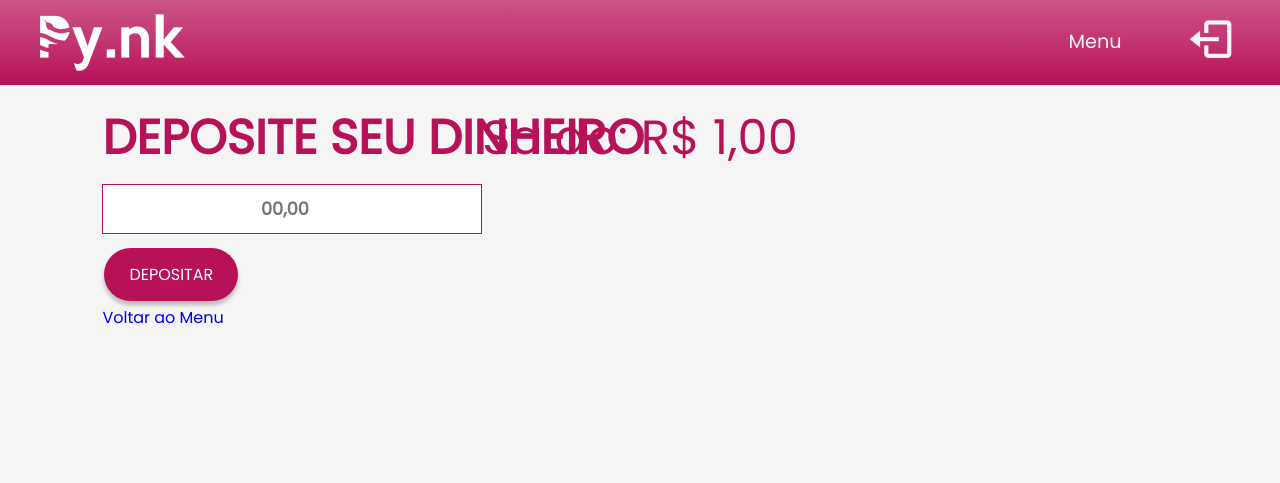
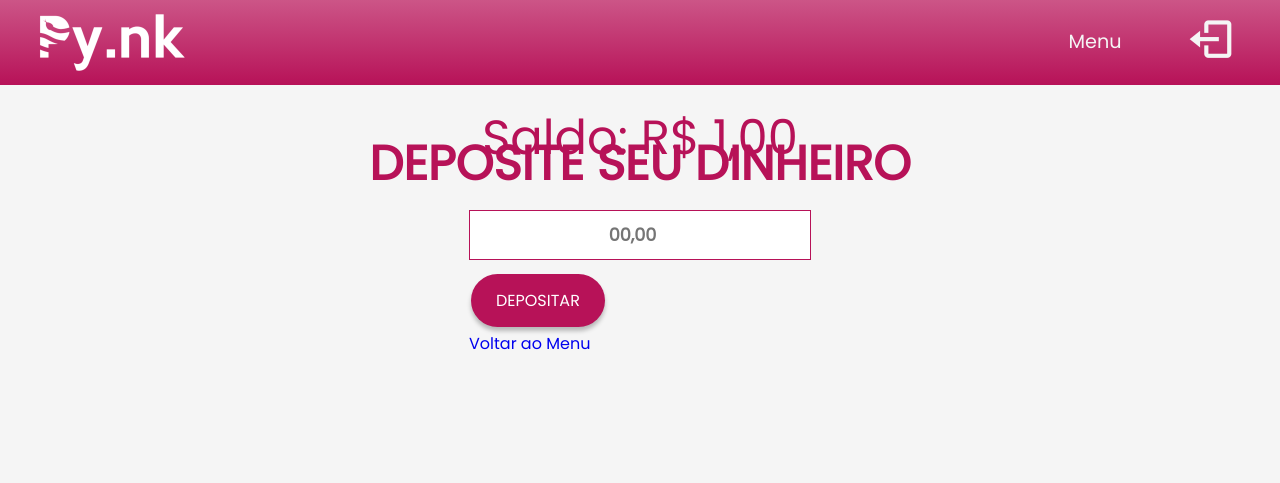
Before and after one commit to pynkAPI/API-1-DSM_22, a Flask app: page /deposito in a window 1280 px wide. Shown: the top 483 px of the page. Run offline with Flask 2, Linux system fonts and the light colour scheme; the visitor is signed in with stand-in values (Sample User, id 1); some libraries are stand-ins or nearby versions.

Commit message:
comentar css

```diff
--- a/src/static/style/stylehome.css
+++ b/src/static/style/stylehome.css
@@ -83,11 +83,11 @@ header{
     transition: 0.3s all linear;
 }
 .funcao{
-    display: center;
+    display: flex;
     align-items: center;
     justify-content: space-between;
     flex-direction: column;
-    padding:8%;
+    padding:10%;
 }
 .h1{
     font-size: 1.5rem;
--- a/src/templates/deposito.html
+++ b/src/templates/deposito.html
@@ -6,8 +6,8 @@
     <meta http-equiv="X-UA-Compatible" content="IE=edge">
     <meta name="viewport" content="width=device-width, initial-scale=1.0">
     <title>Deposito Pynk</title>
-    <link rel="stylesheet" href="../static/style/stylehome.css">
-    <!-- <link rel="stylesheet" href="{{ url_for('static', filename='style/stylehome.css') }}"> -->
+    <!-- <link rel="stylesheet" href="../static/style/stylehome.css"> -->
+    <link rel="stylesheet" href="{{ url_for('static', filename='style/stylehome.css') }}">
     <link href='https://unpkg.com/boxicons@2.1.2/css/boxicons.min.css' rel='stylesheet'>
 </head>
 
--- a/src/templates/saque.html
+++ b/src/templates/saque.html
@@ -6,7 +6,7 @@
     <meta http-equiv="X-UA-Compatible" content="IE=edge">
     <meta name="viewport" content="width=device-width, initial-scale=1.0">
     <title>Saque Pynk</title>
-    <link rel="stylesheet" href="../static/style/stylehome.css">
+    <!-- <link rel="stylesheet" href="../static/style/stylehome.css"> -->
     <link rel="stylesheet" href="{{ url_for('static', filename='style/stylehome.css') }}">
     <link href='https://unpkg.com/boxicons@2.1.2/css/boxicons.min.css' rel='stylesheet'>
 
```
